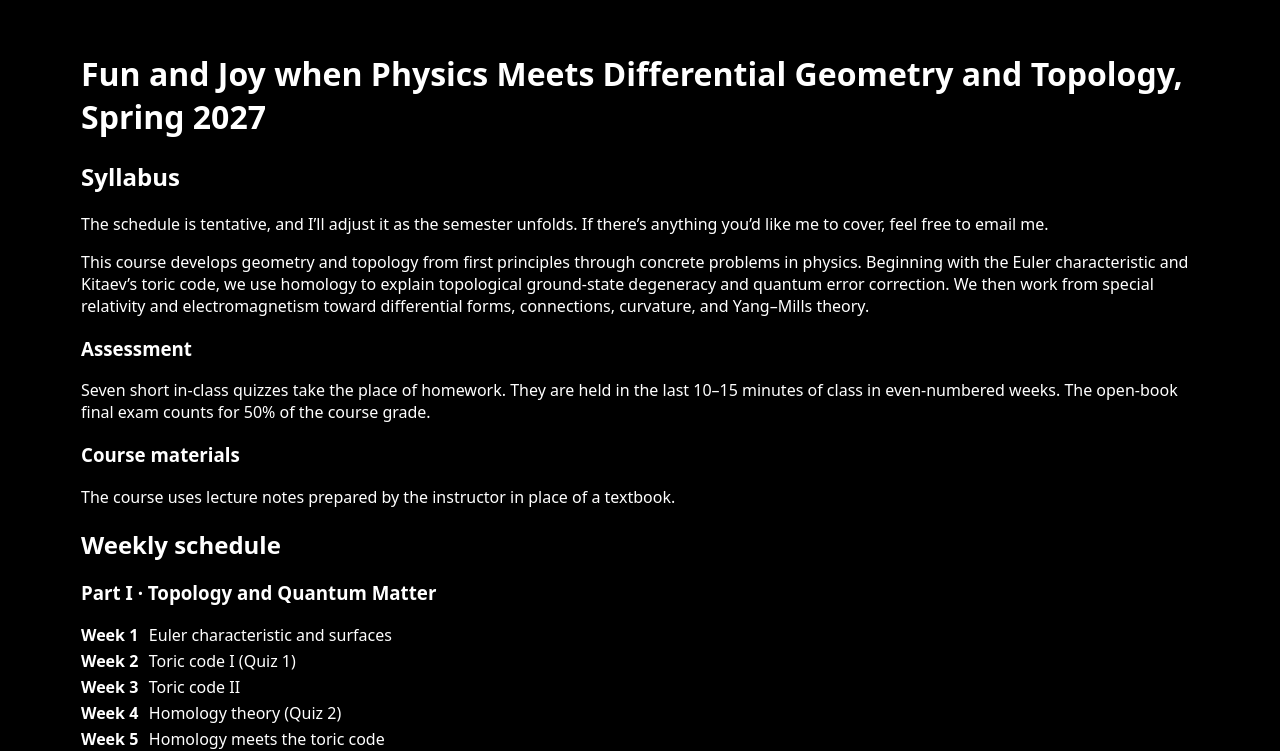
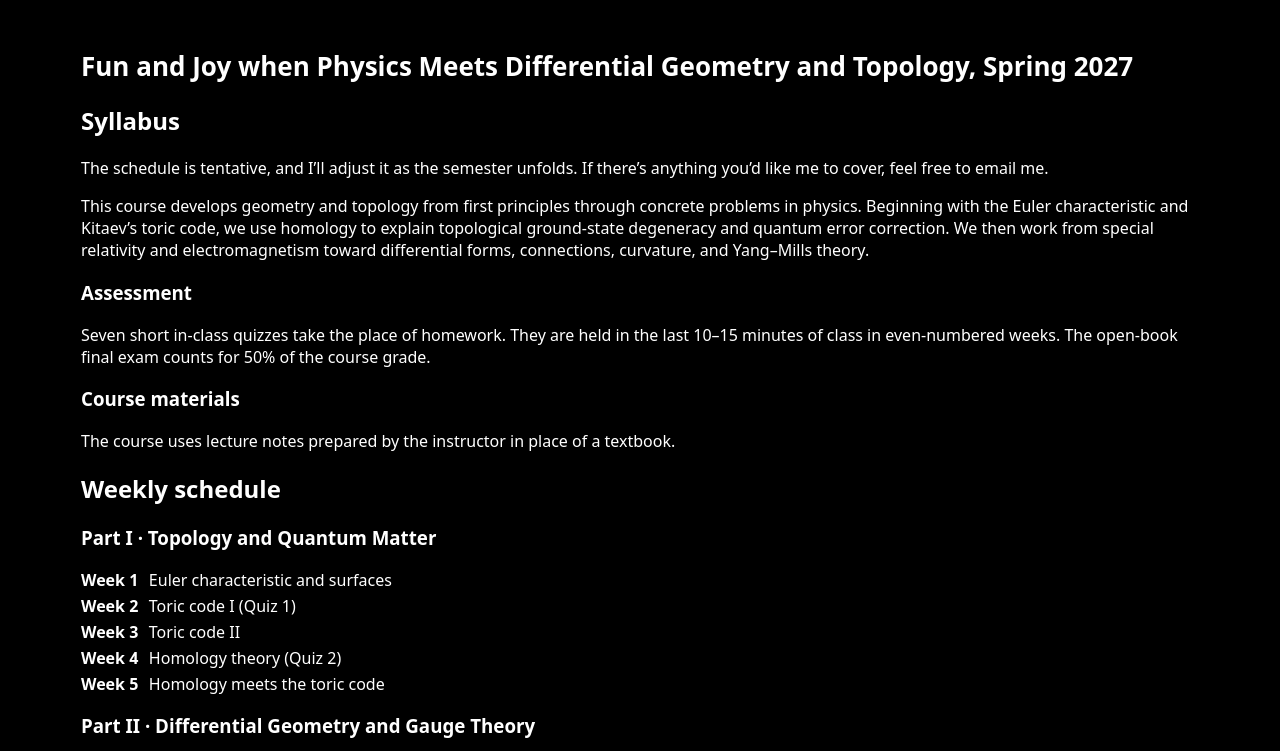
Before and after one commit to snawata/satoshi-nawata, a plain HTML site: page Spring2027_1.html in a window 1280 px wide. Shown: the part 52-803 px from the top of the page. Drawn offline with Linux system fonts and the light colour scheme.

Commit message:
Update Spring2027_1.html

```diff
--- a/Spring2027_1.html
+++ b/Spring2027_1.html
@@ -58,7 +58,7 @@
   </header>
 
   <main>
-    <h1 class="course-title">Fun and Joy when Physics Meets Differential Geometry and Topology, Spring 2027</h1>
+    <h1 class="course-title" style="font-size: clamp(1.375rem, 2.4vw, 1.625rem);">Fun and Joy when Physics Meets Differential Geometry and Topology, Spring 2027</h1>
 
     <section class="course-grid" aria-labelledby="syllabus">
       <h2 id="syllabus">Syllabus</h2>
```
